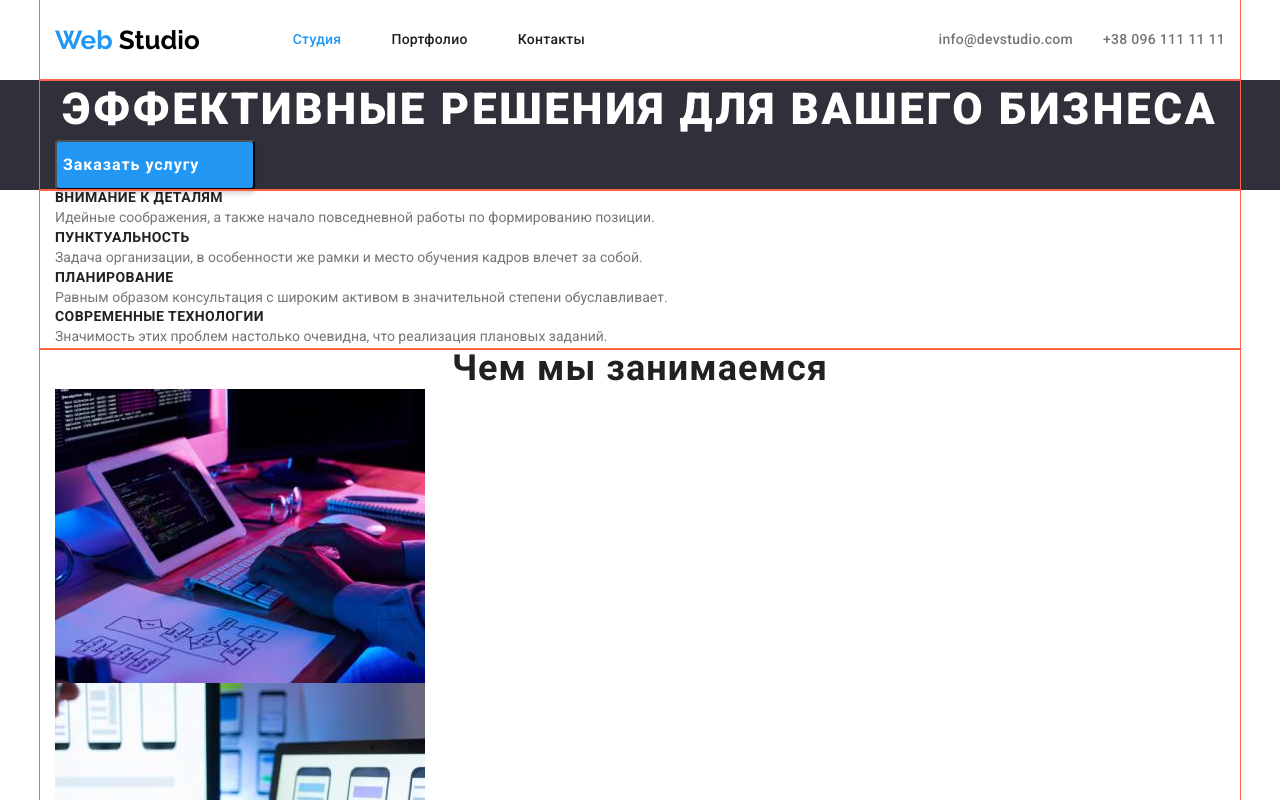
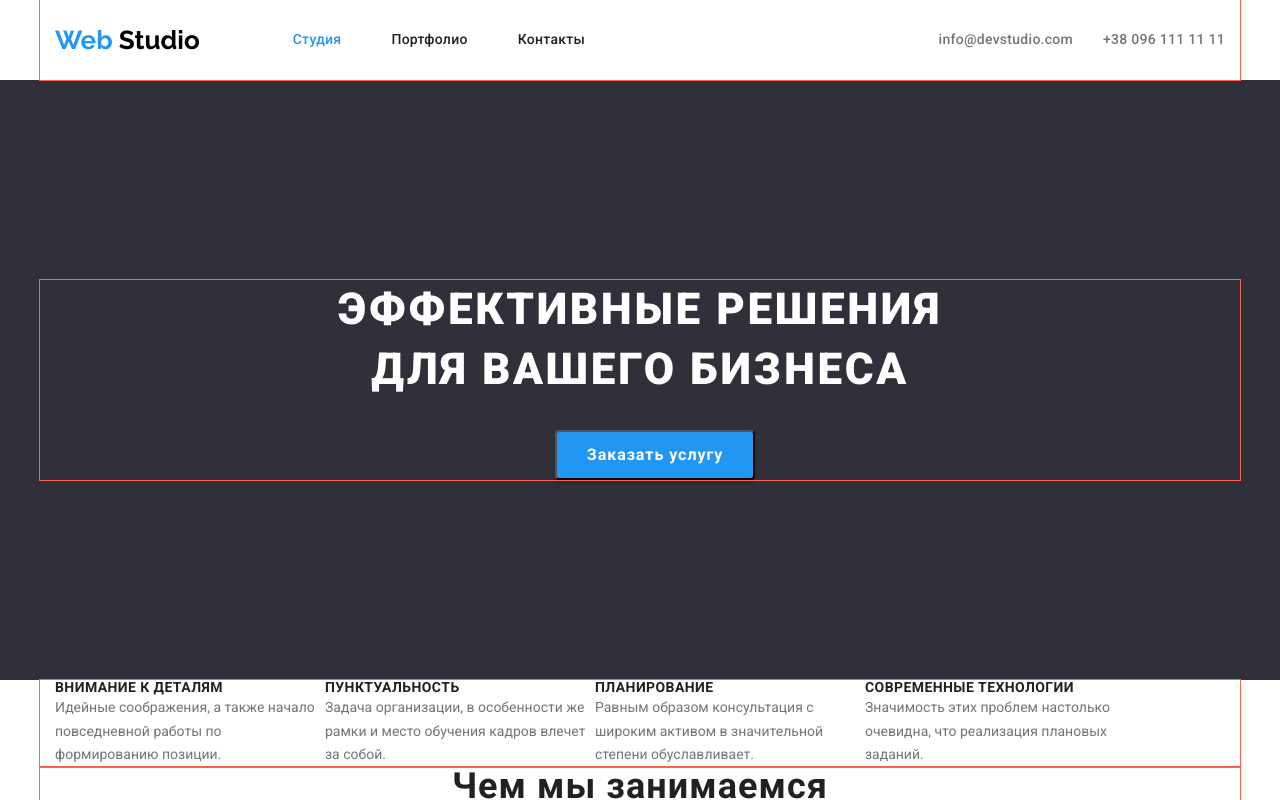
Before and after one commit to AleXKeepeR21/goit-markup-hw-03, a plain HTML site: page index.html in a window 1280 px wide. Shown: the top 800 px of the page. Drawn offline with nearby package versions, Linux system fonts and the light colour scheme.

Commit message:
герой+особливості

```diff
--- a/css/styles.css
+++ b/css/styles.css
@@ -70,7 +70,6 @@ img {
 	color: var(--accent-txt-color);
 	text-decoration: none;
 	margin-right: 93px;
-
 }
 
 .logo-color-header {
@@ -110,7 +109,6 @@ img {
 	color: var(--accent-txt-color);
 }
 
-
 .auth-nav .item + .item {
 	margin-left: 30px;
 }
@@ -135,11 +133,10 @@ img {
 	margin-left: auto;
 }
 
-
 .header-container {
 	display: flex;
 	align-items: center;
-	}
+}
 
 .nav-container {
 	display: flex;
@@ -148,37 +145,42 @@ img {
 
 /* Герой */
 .hero {
+	padding-top: 200px;
+	padding-bottom: 200px;
 	background-color: var(--dark-bg-color);
 }
 
 .hero-title {
+	width: 696px;
+	text-align: center;
+	margin-top: 0;
+	margin-right: auto;
+	margin-left: auto;
+	margin-bottom: 30px;
 	font-weight: 900;
 	font-size: 44px;
 	line-height: 1.36;
-	text-align: center;
 	letter-spacing: 0.06em;
 	text-transform: uppercase;
 	color: var(--white-txt-color);
 }
 
 .hero-btn {
+	margin-left: 500px;
+	margin-right: 500px;
 	width: 200px;
 	height: 50px;
-	left: 700px;
-	top: 430px;
 	background-color: var(--accent-bg-color);
 	box-shadow: 0px 4px 4px rgba(0, 0, 0, 0.15);
 	border-radius: 4px;
 	font-weight: 700;
 	font-size: 16px;
 	line-height: 1.88;
-	display: flex;
-	align-items: center;
-	text-align: center;
 	letter-spacing: 0.06em;
 	color: var(--white-txt-color);
 	font-family: inherit;
 	cursor: pointer;
+
 }
 
 .hero-btn:hover,
@@ -190,6 +192,7 @@ img {
 /* Особенности */
 
 .features-title {
+	width: 270px;
 	font-weight: 700;
 	font-size: 14px;
 	line-height: 1.14;
@@ -197,6 +200,15 @@ img {
 	text-transform: uppercase;
 	color: var(--black-txt-color-main);
 }
+.features-list {
+	display: flex;
+}
+.features-list .item {
+width: 270px;
+}
+/* .features-container {
+	display: flex;
+} */
 
 /* Чем мы занимаемся */
 
--- a/index.html
+++ b/index.html
@@ -52,25 +52,25 @@
 			<!-- Особенности -->
 
 			<section class="features">
-				<div class="container">
+				<div class="container features-container">
 					<h2 hidden>Особенности</h2>
 					<ul class="features-list list">
-						<li>
+						<li class="item">
 							<h3 class="features-title">Внимание к деталям</h3>
 							<p>Идейные соображения, а также начало повседневной работы по формированию позиции.</p>
 						</li>
 
-						<li>
+						<li class="item">
 							<h3 class="features-title">Пунктуальность</h3>
 							<p>Задача организации, в особенности же рамки и место обучения кадров влечет за собой.</p>
 						</li>
 
-						<li>
+						<li class="item">
 							<h3 class="features-title">Планирование</h3>
 							<p>Равным образом консультация с широким активом в значительной степени обуславливает.</p>
 						</li>
 
-						<li>
+						<li class="item">
 							<h3 class="features-title">Современные технологии</h3>
 							<p>Значимость этих проблем настолько очевидна, что реализация плановых заданий.</p>
 						</li>
```
Also changed, not shown: portfolio.html (+9 -7 lines).
